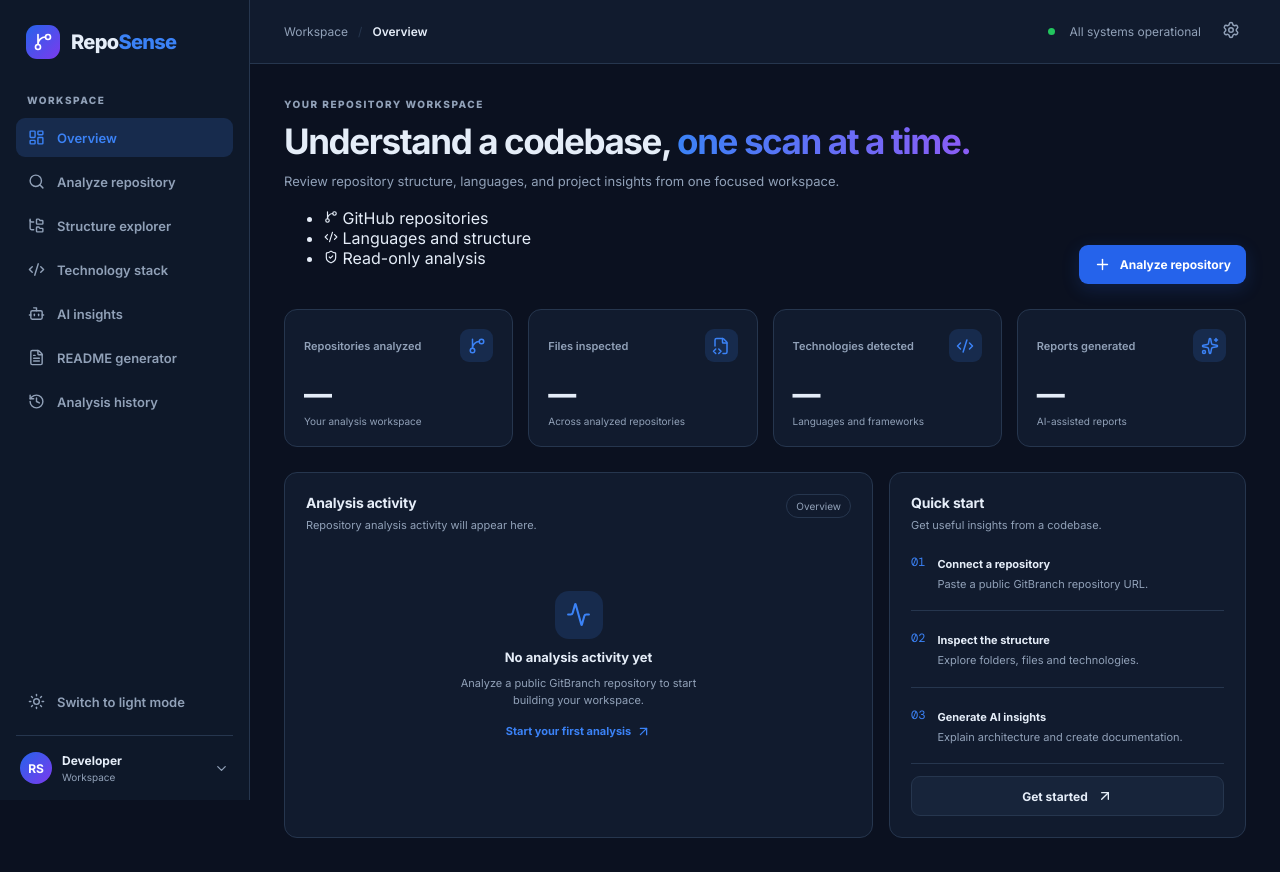
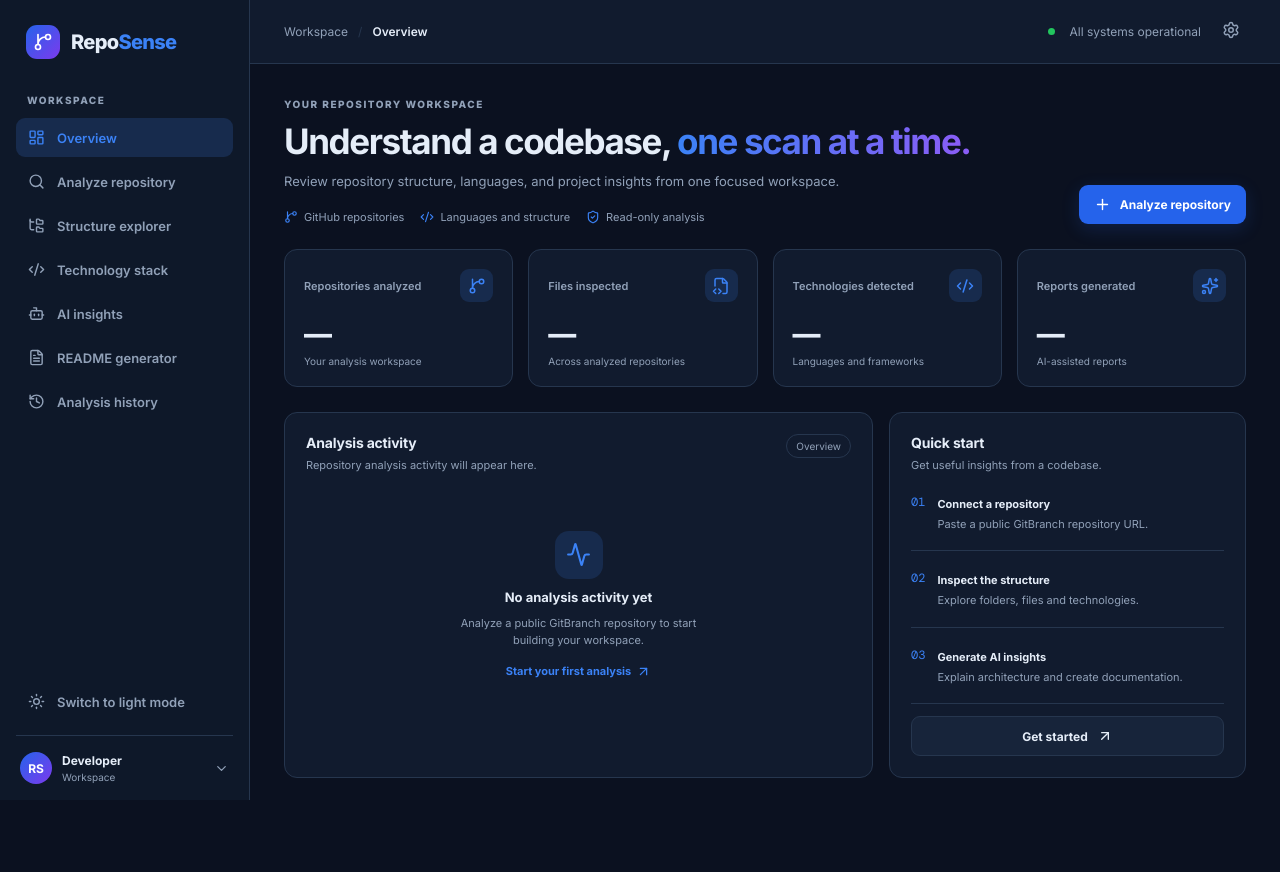
Before and after one commit to praveenprofessional18-maker/RepoSence, a React (Vite) app in the folder frontend/: page /dashboard in a window 1280 px wide. After the commit the page ends 812 px from the top, so only its background shows below. Built offline with nearby package versions, Linux system fonts and the light colour scheme.

Commit message:
Unify dashboard accents and keyboard focus styles

```diff
--- a/frontend/src/styles.css
+++ b/frontend/src/styles.css
@@ -72,3 +72,9 @@ h1 { font-size:clamp(26px,3vw,35px); letter-spacing:-1.4px; margin:10px 0 8px; }
 .placeholder-symbol { width:52px; height:52px; display:grid; place-items:center; border-radius:15px; background:var(--blue-soft); color:var(--blue); font-size:25px; }
 @media(max-width:1050px) { .metric-grid { grid-template-columns:repeat(2,minmax(0,1fr)); } .content-grid { grid-template-columns:1fr; } }
 @media(max-width:720px) { .sidebar { width:68px; padding:20px 9px; } .brand { padding:0 7px 30px; } .brand > span:last-child,.workspace-label,.nav-link span,.profile-mini > div:not(.avatar),.profile-mini > svg { display:none; } .nav-link { justify-content:center; padding:12px 8px; } .profile-mini { justify-content:center; } .main-area { margin-left:68px; } .topbar { padding:0 16px; } .status-text { display:none; } .page-content { padding:22px 15px; } .welcome-row { align-items:flex-start; flex-direction:column; } .metric-grid { gap:9px; } .metric-card { padding:13px; } .metric-top { font-size:10px; } .metric-value { font-size:23px; } }
+.welcome-highlights { display:flex; flex-wrap:wrap; gap:9px 16px; list-style:none; margin:18px 0 0; padding:0; color:var(--muted); font-size:11px; }
+.welcome-highlights li { display:flex; align-items:center; gap:6px; }
+.welcome-highlights svg { color:var(--blue); }
+.button-primary,.button-secondary,.icon-button,.nav-link,.text-link { transition:background-color .18s ease, color .18s ease, border-color .18s ease, box-shadow .18s ease; }
+.button-primary:focus-visible,.button-secondary:focus-visible,.icon-button:focus-visible,.nav-link:focus-visible,.text-link:focus-visible { outline:3px solid color-mix(in srgb,var(--blue) 55%,transparent); outline-offset:3px; }
+.button-secondary:hover { border-color:var(--blue); color:var(--blue); }
```
